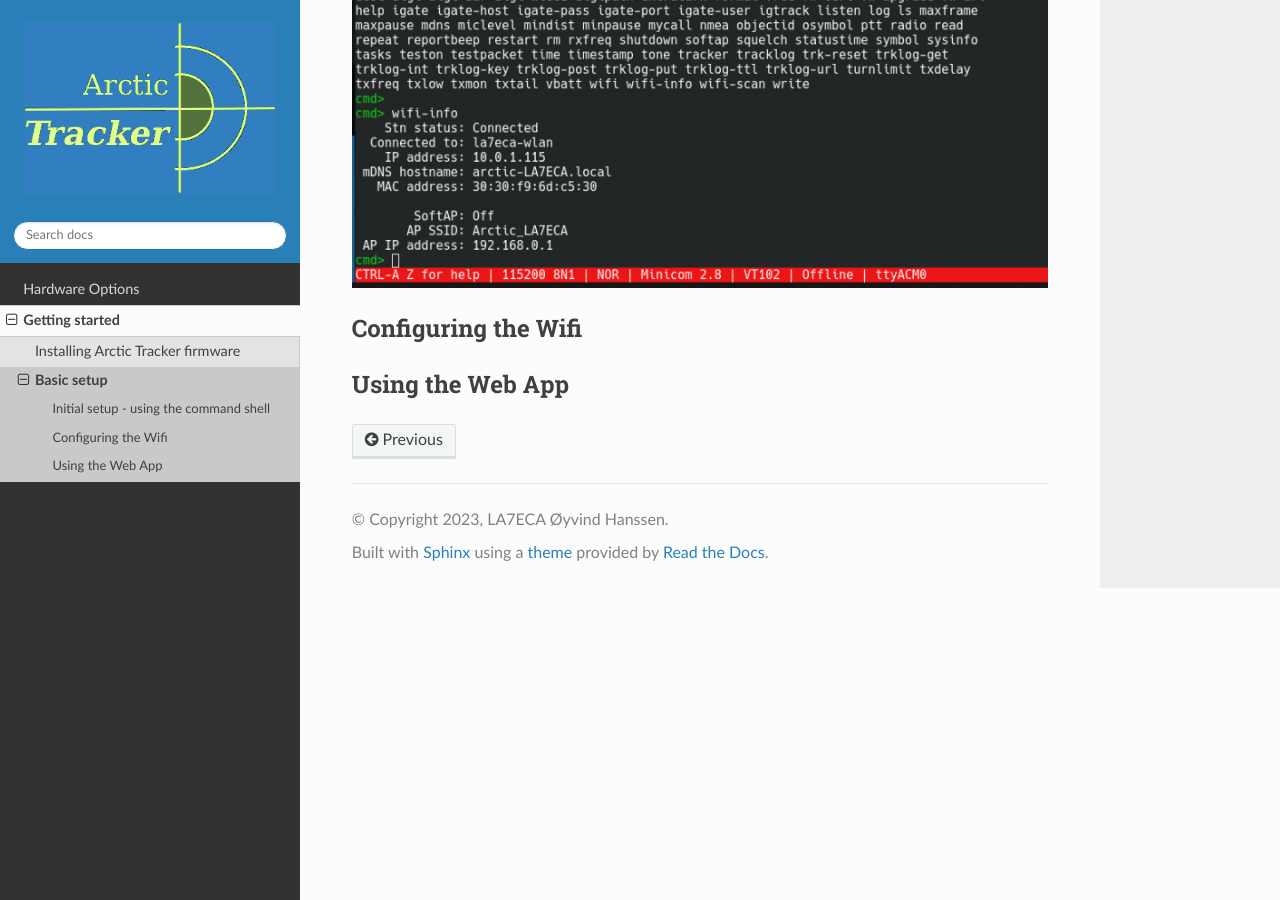
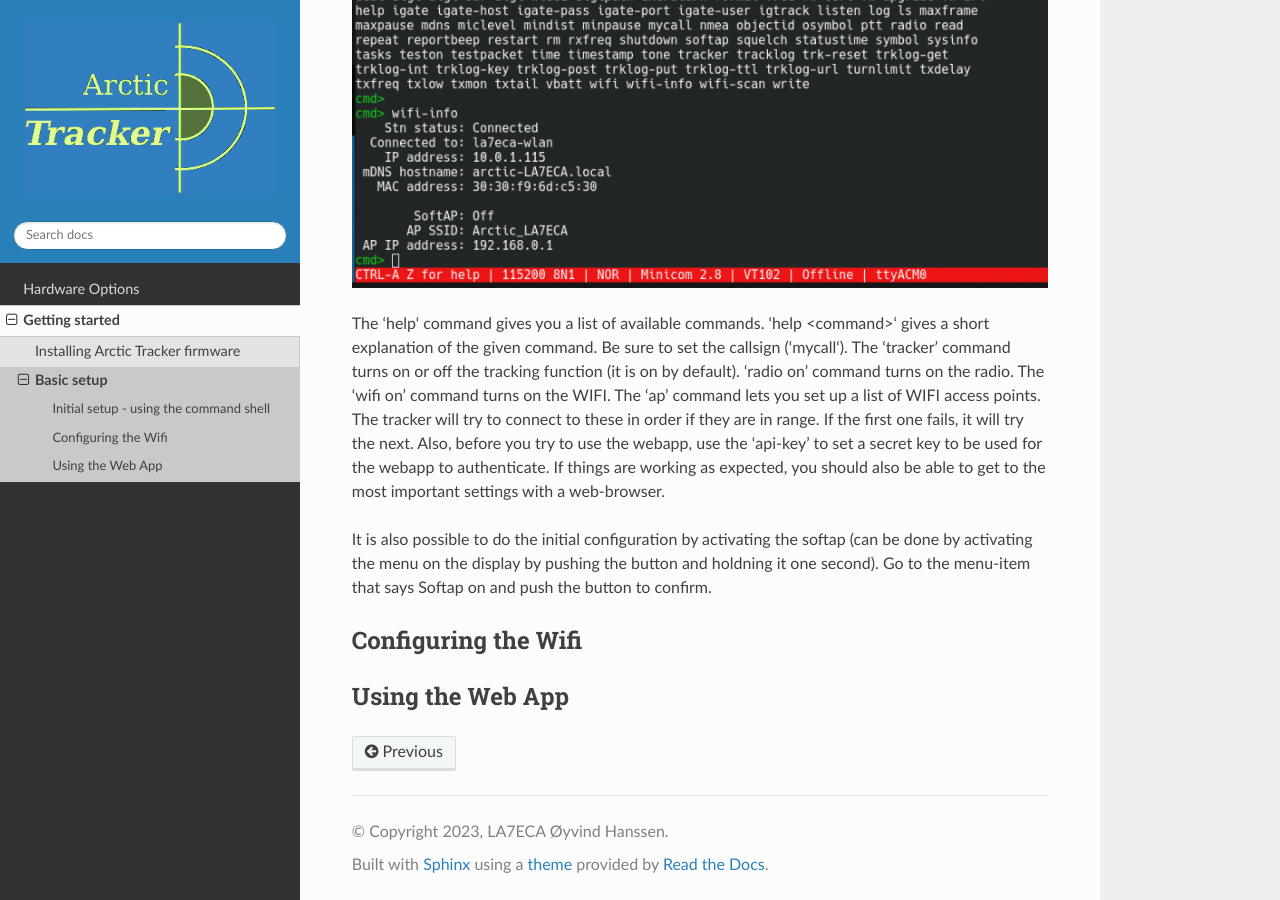
Before and after one commit to Hamlabs/ArcticTracker-docs, a Sphinx documentation site: the page built from docs/setup.rst, in a window 1280 px wide and 900 px high, scrolled down 552 px. Built offline with Sphinx 7.4.7 and the Read the Docs theme 3.1.0, drawn with Linux system fonts in a browser that asks for light colours; pages that are not in the unit, such as notebooks, are missing from menus.

Commit message:
Update setup.rst

```diff
--- a/docs/setup.rst
+++ b/docs/setup.rst
@@ -8,6 +8,9 @@ The Arctic Tracker offers a serial console (command shell). This lets you contro
 
 .. image:: img/console.png
 
+The ‘help‘ command gives you a list of available commands. ‘help <command>‘ gives a short explanation of the given command. Be sure to set the callsign (‘mycall‘). The ‘tracker’ command turns on or off the tracking function (it is on by default). ‘radio on’ command turns on the radio. The ‘wifi on’ command turns on the WIFI. The ‘ap’ command lets you set up a list of WIFI access points. The tracker will try to connect to these in order if they are in range. If the first one fails, it will try the next. Also, before you try to use the webapp, use the ‘api-key’ to set a secret key to be used for the webapp to authenticate. If things are working as expected, you should also be able to get to the most important settings with a web-browser.
+
+It is also possible to do the initial configuration by activating the softap (can be done by activating the menu on the display by pushing the button and holdning it one second). Go to the menu-item that says Softap on and push the button to confirm.
 
 Configuring the Wifi
 --------------------
```
